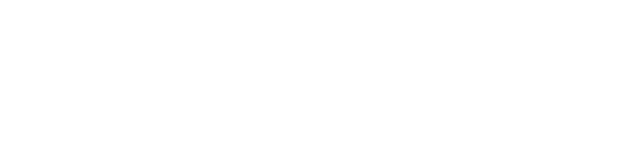
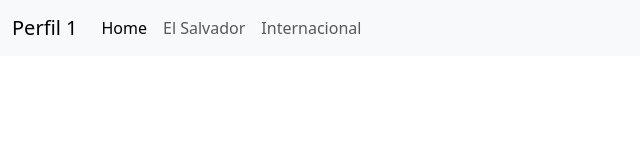
Before and after one commit to jisus-saurio/emprendedores, a plain HTML site: page index.html in a window 1280 px wide. Shown: the whole page, without its empty margins (0-640 px from the left). Drawn offline with nearby package versions, Linux system fonts and the light colour scheme.

Commit message:
paginas y css

```diff
--- a/index.html
+++ b/index.html
@@ -3,9 +3,34 @@
 <head>
     <meta charset="UTF-8">
     <meta name="viewport" content="width=device-width, initial-scale=1.0">
+    <link href="https://cdn.jsdelivr.net/npm/bootstrap@5.3.2/dist/css/bootstrap.min.css" rel="stylesheet">
+    <link rel="stylesheet" href="CSS/css.css">
     <title>Perfil 1</title>
 </head>
 <body>
 
+
+    <nav class="navbar navbar-expand-lg bg-body-tertiary">
+        <div class="container-fluid">
+          <a class="navbar-brand" href="#">Perfil 1</a>
+          <button class="navbar-toggler" type="button" data-bs-toggle="collapse" data-bs-target="#navbarSupportedContent" aria-controls="navbarSupportedContent" aria-expanded="false" aria-label="Toggle navigation">
+            <span class="navbar-toggler-icon"></span>
+          </button>
+          <div class="collapse navbar-collapse" id="navbarSupportedContent">
+            <ul class="navbar-nav me-auto mb-2 mb-lg-0">
+              <li class="nav-item">
+                <a class="nav-link active" aria-current="page" href="#">Home</a>
+              </li>
+              <li class="nav-item">
+                <a class="nav-link" href="#">El Salvador</a>
+              </li>
+              <li class="nav-item">
+                <a class="nav-link" aria-current="page" href="#">Internacional</a>
+              </li>
+            </ul>
+          </div>
+        </div>
+      </nav>
+
 </body>
 </html>
```
Also changed, not shown: CSS/css.css (added).
